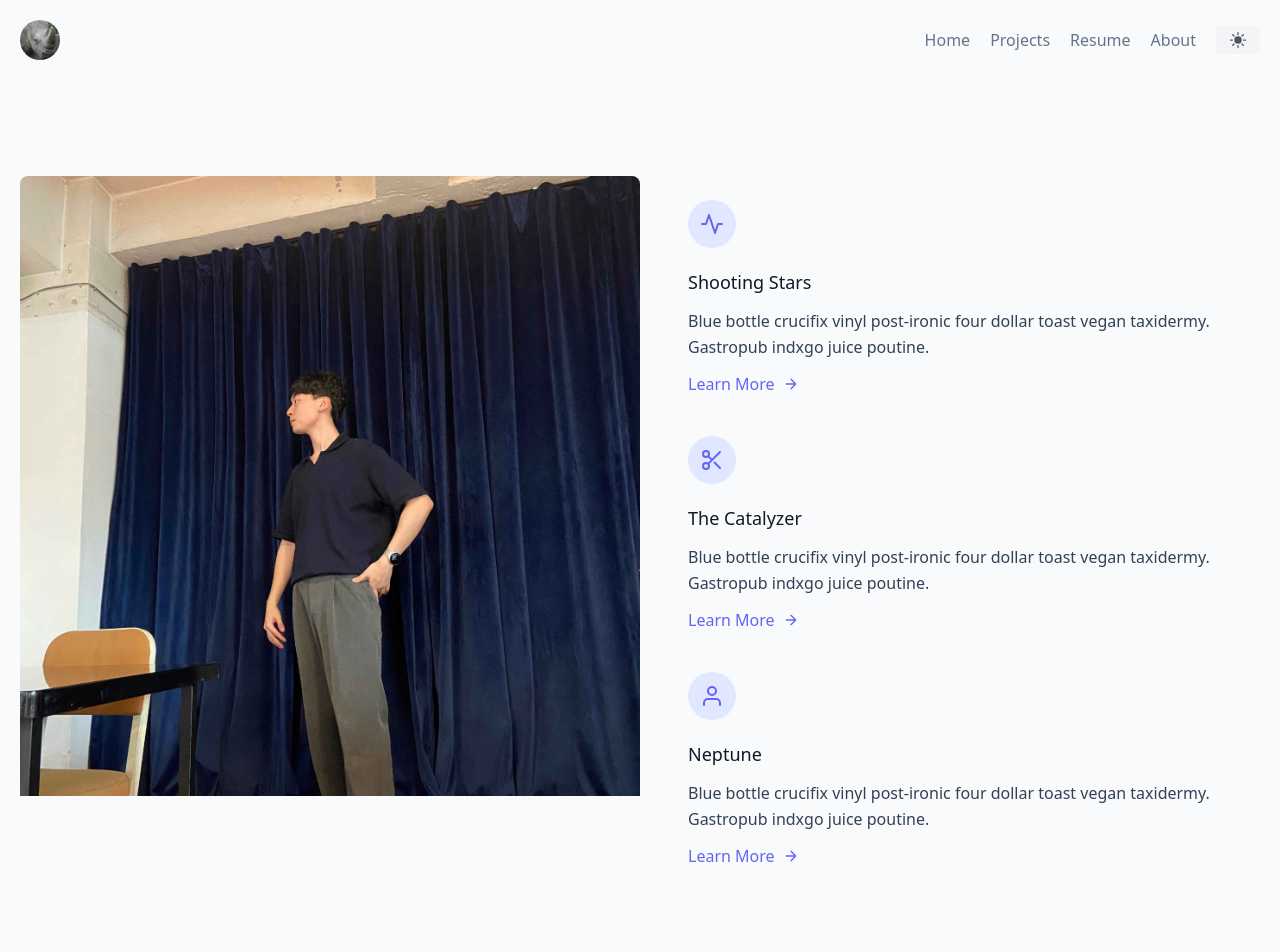
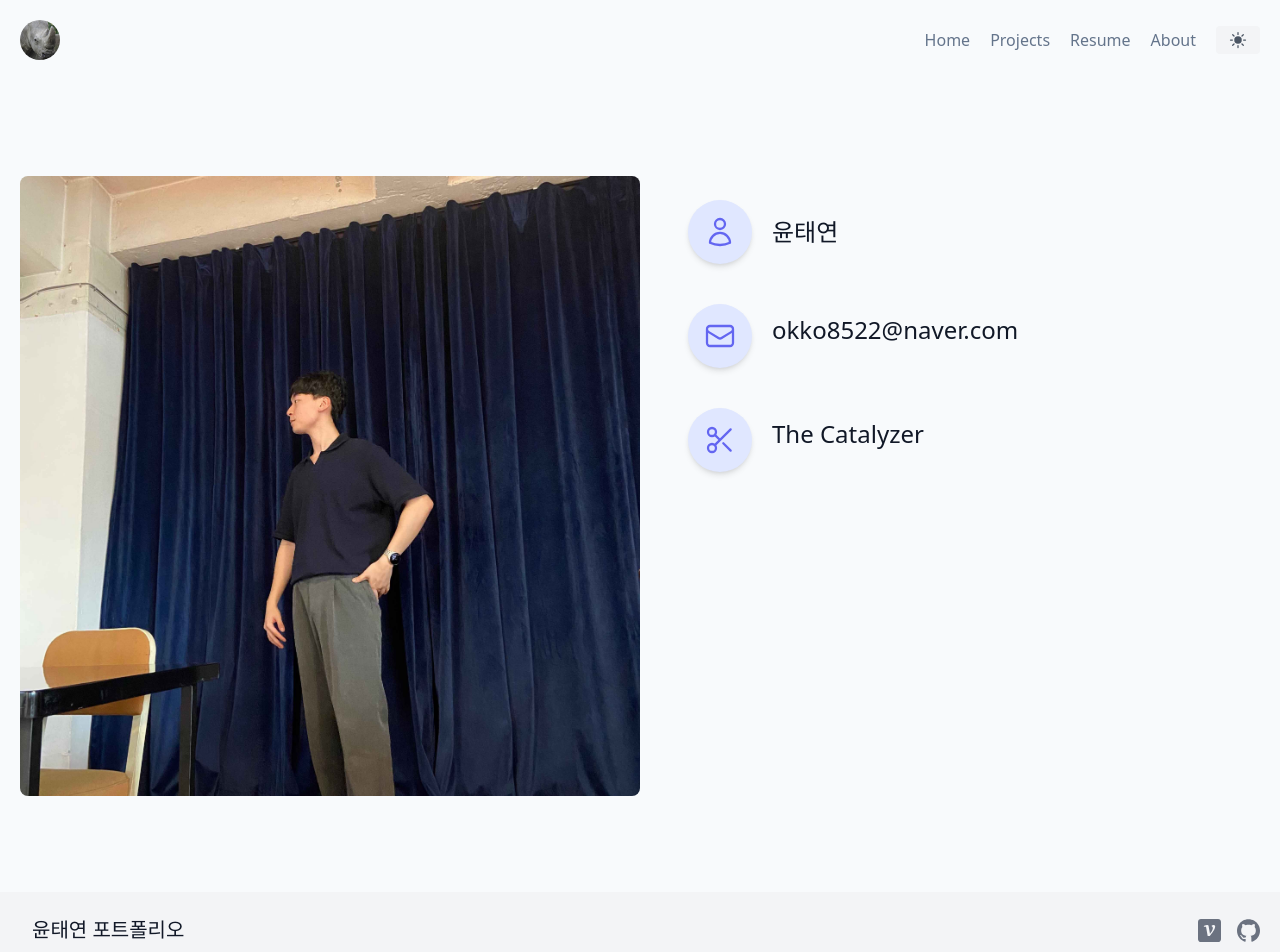
Before and after one commit to rhino-ty/Taeyeon_Portfoilo, a Next.js app: page /about in a window 1280 px wide. Shown: the top 952 px of the page. Built offline with nearby package versions, Linux system fonts and the light colour scheme.

Commit message:
feat: About Me 중 이름, 이메일 기입 이메일 클릭하면 카피되게 기능 추가!

```diff
--- a/src/components/AboutContent.tsx
+++ b/src/components/AboutContent.tsx
@@ -1,51 +1,76 @@
+import { useState } from "react";
+
 export default function AboutContent() {
+  const [isCopied, setIsCopied] = useState(false);
+
+  const handleCopyClick = () => {
+    navigator.clipboard.writeText("okko8522@naver.com");
+    setIsCopied(true);
+    setTimeout(() => {
+      setIsCopied(false);
+    }, 2000);
+  };
+
   return (
     <div className="flex flex-col flex-wrap lg:py-6 -mb-10 lg:w-1/2 lg:pl-12 lg:text-left text-center">
-      <div className="flex flex-col mb-10 lg:items-start items-center">
-        <div className="w-12 h-12 inline-flex items-center justify-center rounded-full bg-indigo-100 text-indigo-500 mb-5">
+      <div className="flex flex-row items-center justify-start mb-10 ">
+        <div className="w-16 h-16 inline-flex items-center justify-center rounded-full bg-indigo-100 text-indigo-500 shadow-md mr-5 hover:shadow-lg transition-shadow duration-300">
+          <svg
+            xmlns="http://www.w3.org/2000/svg"
+            fill="none"
+            viewBox="0 0 24 24"
+            stroke-width="1.7"
+            stroke="currentColor"
+            className="w-8 h-8"
+          >
+            <path
+              stroke-linecap="round"
+              stroke-linejoin="round"
+              d="M15.75 6a3.75 3.75 0 11-7.5 0 3.75 3.75 0 017.5 0zM4.501 20.118a7.5 7.5 0 0114.998 0A17.933 17.933 0 0112 21.75c-2.676 0-5.216-.584-7.499-1.632z"
+            />
+          </svg>
+        </div>
+        <div className="flex-grow">
+          <h1 className="text-gray-900 text-2xl title-font font-medium">윤태연</h1>
+          <p className="leading-relaxed text-base"></p>
+        </div>
+      </div>
+
+      <div
+        className="flex flex-row items-center justify-start mb-10 cursor-pointer"
+        onClick={handleCopyClick}
+      >
+        <div className="w-16 h-16 inline-flex items-center justify-center rounded-full bg-indigo-100 text-indigo-500 shadow-md mr-5 hover:shadow-lg transition-shadow duration-300 cursor-pointer">
+          <svg
+            xmlns="http://www.w3.org/2000/svg"
+            fill="none"
+            viewBox="0 0 24 24"
+            stroke-width="1.7"
+            stroke="currentColor"
+            className="w-8 h-8"
+          >
+            <path
+              stroke-linecap="round"
+              stroke-linejoin="round"
+              d="M21.75 6.75v10.5a2.25 2.25 0 01-2.25 2.25h-15a2.25 2.25 0 01-2.25-2.25V6.75m19.5 0A2.25 2.25 0 0019.5 4.5h-15a2.25 2.25 0 00-2.25 2.25m19.5 0v.243a2.25 2.25 0 01-1.07 1.916l-7.5 4.615a2.25 2.25 0 01-2.36 0L3.32 8.91a2.25 2.25 0 01-1.07-1.916V6.75"
+            />
+          </svg>
+        </div>
+        <div className="flex-grow">
+          <h2 className="text-gray-900 text-2xl title-font font-medium mb-3">okko8522@naver.com</h2>
+          <p className="leading-relaxed text-base"></p>
+        </div>
+        {isCopied && <span className="text-red-400 ml-2">Copied!</span>}
+      </div>
+      <div className="flex flex-row items-center justify-start mb-10 ">
+        <div className="w-16 h-16 inline-flex items-center justify-center rounded-full bg-indigo-100 text-indigo-500 shadow-md mr-5 hover:shadow-lg transition-shadow duration-300">
           <svg
             fill="none"
             stroke="currentColor"
             stroke-linecap="round"
             stroke-linejoin="round"
-            stroke-width="2"
-            className="w-6 h-6"
-            viewBox="0 0 24 24"
-          >
-            <path d="M22 12h-4l-3 9L9 3l-3 9H2"></path>
-          </svg>
-        </div>
-        <div className="flex-grow">
-          <h2 className="text-gray-900 text-lg title-font font-medium mb-3">Shooting Stars</h2>
-          <p className="leading-relaxed text-base">
-            Blue bottle crucifix vinyl post-ironic four dollar toast vegan taxidermy. Gastropub
-            indxgo juice poutine.
-          </p>
-          <a className="mt-3 text-indigo-500 inline-flex items-center">
-            Learn More
-            <svg
-              fill="none"
-              stroke="currentColor"
-              stroke-linecap="round"
-              stroke-linejoin="round"
-              stroke-width="2"
-              className="w-4 h-4 ml-2"
-              viewBox="0 0 24 24"
-            >
-              <path d="M5 12h14M12 5l7 7-7 7"></path>
-            </svg>
-          </a>
-        </div>
-      </div>
-      <div className="flex flex-col mb-10 lg:items-start items-center">
-        <div className="w-12 h-12 inline-flex items-center justify-center rounded-full bg-indigo-100 text-indigo-500 mb-5">
-          <svg
-            fill="none"
-            stroke="currentColor"
-            stroke-linecap="round"
-            stroke-linejoin="round"
-            stroke-width="2"
-            className="w-6 h-6"
+            stroke-width="1.7"
+            className="w-8 h-8"
             viewBox="0 0 24 24"
           >
             <circle cx="6" cy="6" r="3"></circle>
@@ -54,62 +79,8 @@ export default function AboutContent() {
           </svg>
         </div>
         <div className="flex-grow">
-          <h2 className="text-gray-900 text-lg title-font font-medium mb-3">The Catalyzer</h2>
-          <p className="leading-relaxed text-base">
-            Blue bottle crucifix vinyl post-ironic four dollar toast vegan taxidermy. Gastropub
-            indxgo juice poutine.
-          </p>
-          <a className="mt-3 text-indigo-500 inline-flex items-center">
-            Learn More
-            <svg
-              fill="none"
-              stroke="currentColor"
-              stroke-linecap="round"
-              stroke-linejoin="round"
-              stroke-width="2"
-              className="w-4 h-4 ml-2"
-              viewBox="0 0 24 24"
-            >
-              <path d="M5 12h14M12 5l7 7-7 7"></path>
-            </svg>
-          </a>
-        </div>
-      </div>
-      <div className="flex flex-col mb-10 lg:items-start items-center">
-        <div className="w-12 h-12 inline-flex items-center justify-center rounded-full bg-indigo-100 text-indigo-500 mb-5">
-          <svg
-            fill="none"
-            stroke="currentColor"
-            stroke-linecap="round"
-            stroke-linejoin="round"
-            stroke-width="2"
-            className="w-6 h-6"
-            viewBox="0 0 24 24"
-          >
-            <path d="M20 21v-2a4 4 0 00-4-4H8a4 4 0 00-4 4v2"></path>
-            <circle cx="12" cy="7" r="4"></circle>
-          </svg>
-        </div>
-        <div className="flex-grow">
-          <h2 className="text-gray-900 text-lg title-font font-medium mb-3">Neptune</h2>
-          <p className="leading-relaxed text-base">
-            Blue bottle crucifix vinyl post-ironic four dollar toast vegan taxidermy. Gastropub
-            indxgo juice poutine.
-          </p>
-          <a className="mt-3 text-indigo-500 inline-flex items-center">
-            Learn More
-            <svg
-              fill="none"
-              stroke="currentColor"
-              stroke-linecap="round"
-              stroke-linejoin="round"
-              stroke-width="2"
-              className="w-4 h-4 ml-2"
-              viewBox="0 0 24 24"
-            >
-              <path d="M5 12h14M12 5l7 7-7 7"></path>
-            </svg>
-          </a>
+          <h2 className="text-gray-900 text-2xl title-font font-medium mb-3">The Catalyzer</h2>
+          <p className="leading-relaxed text-base"></p>
         </div>
       </div>
     </div>
```
